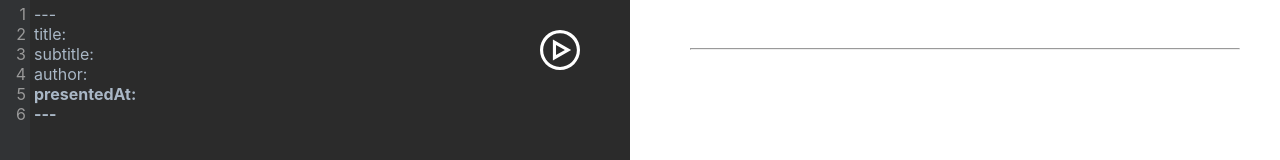
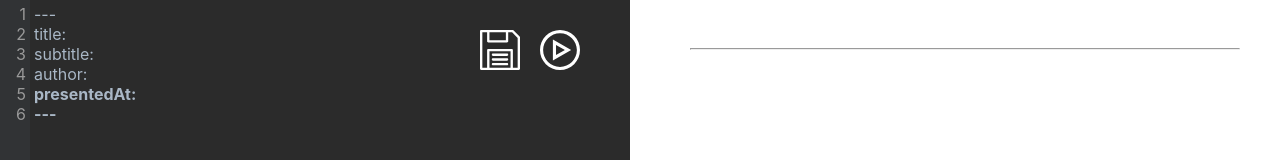
Before and after one commit to ddaaac/web-ppt-front, a React (Create React App) app: page /slide in a window 1280 px wide. Shown: the top 160 px of the page. Built offline with nearby package versions, Linux system fonts and the light colour scheme; no server answers; the HTML template or start-up script is replaced by a standard one.

Commit message:
feat: 저장 기능 구현

```diff
--- a/src/All.js
+++ b/src/All.js
@@ -3,7 +3,6 @@ import Write from "./Write";
 import Print from "./Print";
 import styled from "styled-components";
 import {useParams} from "react-router-dom";
-import axios from "axios";
 import {getSlide} from "./api";
 
 const HContainer = styled.div`
@@ -15,6 +14,7 @@ const HContainer = styled.div`
   font-family: -apple-system,BlinkMacSystemFont,Segoe UI,Helvetica,Arial,sans-serif,Apple Color Emoji,Segoe UI Emoji;
 `
 
+
 const All = () => {
   const [markdown, setMarkDown] = useState(`---
 title:
@@ -22,11 +22,13 @@ subtitle:
 author:
 presentedAt:
 ---`)
+  const [initial, setInitial] = useState(true)
   const {id} = useParams()
 
   useEffect(() => {
     const getSlideAsync = async () => {
       setMarkDown(await getSlide(id))
+      setInitial(false)
     }
     if (id) {
       getSlideAsync()
@@ -35,7 +37,7 @@ presentedAt:
 
   return (
     <HContainer>
-      <Write source={markdown} onChange={setMarkDown}/>
+      <Write source={markdown} onChange={setMarkDown} initial={initial}/>
       <Print source={markdown}/>
     </HContainer>
   )
--- a/src/App.js
+++ b/src/App.js
@@ -6,10 +6,10 @@ function App() {
   return (
     <BrowserRouter>
       <Switch>
-        <Route path="/:id">
+        <Route path="/slide/:id">
           <All/>
         </Route>
-        <Route path="/">
+        <Route path="/slide">
           <All/>
         </Route>
       </Switch>
--- a/src/Presentation.js
+++ b/src/Presentation.js
@@ -3,6 +3,9 @@ import styled, {createGlobalStyle} from "styled-components";
 import fscreen from "fscreen";
 import Markdown from "./Markdown";
 import {FullScreenStyle} from "./FullScreenStyle";
+import {useParams, useHistory} from "react-router-dom";
+import {createSlide, updateSlide} from "./api";
+import {parse} from "./parse"
 
 const Keys = {
   ARROW_RIGHT: "ArrowRight",
@@ -129,9 +132,30 @@ export const FullScreenButton = styled.button`
   }
 `;
 
+export const SaveButton = styled.button`
+  background-image: url("/assets/icons/save.svg");
+  background-position: center;
+  background-repeat: no-repeat;
+  background-color: transparent;
+  width: 40px;
+  height: 40px;
+  border: none;
+  position: absolute;
+  top: 30px;
+  right: 110px;
+  z-index: 3;
+  cursor: pointer;
+
+  &:focus {
+    outline: none;
+  }
+`;
+
 const Presentation = ({source}) => {
   const [index, setIndex] = useState(0);
   const [showCursor, setShowCursor] = useState(false);
+  const {id} = useParams();
+  const history = useHistory()
 
   useEffect(() => {
     if (showCursor) {
@@ -144,7 +168,7 @@ const Presentation = ({source}) => {
   const slideReference = useRef(null);
 
   const contents = useMemo(() => (
-    source.content.split(/^---$/m)
+    parse(source).content.split(/^---$/m)
       .filter((slideContent) => slideContent.trim())
   ), [source]);
 
@@ -180,6 +204,16 @@ const Presentation = ({source}) => {
     slideExists(index - 1) && setIndex(index - 1);
   };
 
+  const save = async (markdown) => {
+    console.log(id, markdown)
+    if (id) {
+      updateSlide(id, markdown)
+    } else {
+      const id = await createSlide(markdown)
+      history.push(`${id}`);
+    }
+  }
+
   return (
     <>
       <FullScreenStyle/>
@@ -194,6 +228,7 @@ const Presentation = ({source}) => {
         <Markdown contents={{content: contents[index]}}/>
       </FullScreenBlock>
       <FullScreenButton onClick={toggleFullScreen}/>
+      <SaveButton onClick={() => save(source)}/>
     </>
   );
 };
--- a/src/Write.js
+++ b/src/Write.js
@@ -5,7 +5,6 @@ import CodeMirror from "codemirror";
 import "codemirror/mode/markdown/markdown";
 import CodeMirrorStyle from "./CodeMirrorStyle";
 import Presentation from "./Presentation";
-import {parse} from "./parse"
 
 const Container = styled.div`
   position: relative;
@@ -18,7 +17,7 @@ const TextArea = styled.textarea`
   display: none;
 `;
 
-const Write = ({source, onChange}) => {
+const Write = ({source, onChange, initial}) => {
   const textArea = useRef(null);
   const [_, setCodeMirror] = useState();
 
@@ -39,17 +38,16 @@ const Write = ({source, onChange}) => {
     });
 
     setCodeMirror(codeMirror);
-
     return () => {
       codeMirror.toTextArea();
     };
-  }, [source])
+  }, [initial])
 
   return (
     <Container>
       <CodeMirrorStyle/>
       <TextArea ref={textArea}/>
-      <Presentation source={parse(source)}/>
+      <Presentation source={source}/>
     </Container>
   );
 }
--- a/src/api.js
+++ b/src/api.js
@@ -4,3 +4,13 @@ export const getSlide = async (id) => {
   const {data} = await axios.get(`http://localhost:8080/slide/${id}`)
   return data.markdown
 }
+
+export const createSlide = async (markdown) => {
+  const {headers} = await axios.post(`http://localhost:8080/slide`, markdown, {headers: {"Content-Type": "text/plain"}})
+  return headers.location
+}
+
+export const updateSlide = async (id, markdown) => {
+  const {headers} = await axios.put(`http://localhost:8080/slide/${id}`, markdown, {headers: {"Content-Type": "text/plain"}})
+  return headers.location
+}
```
